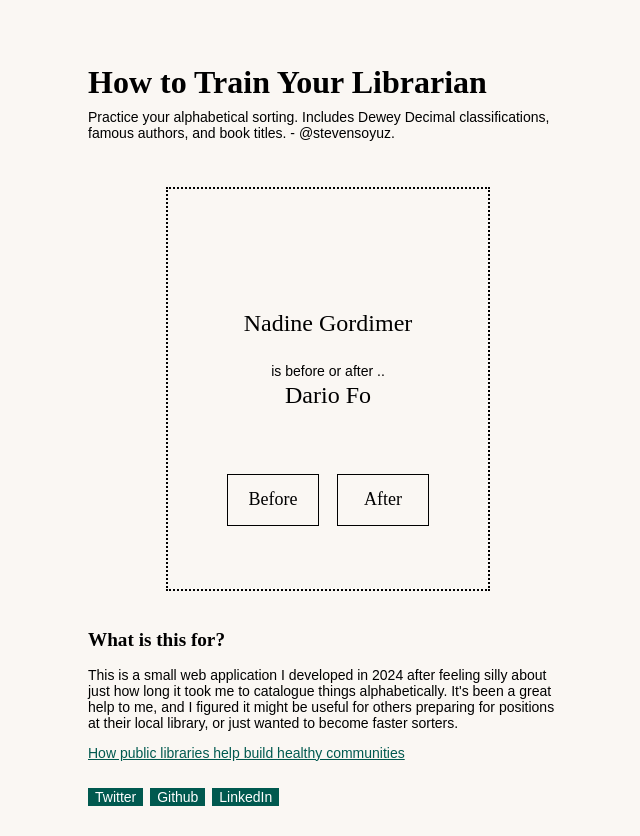
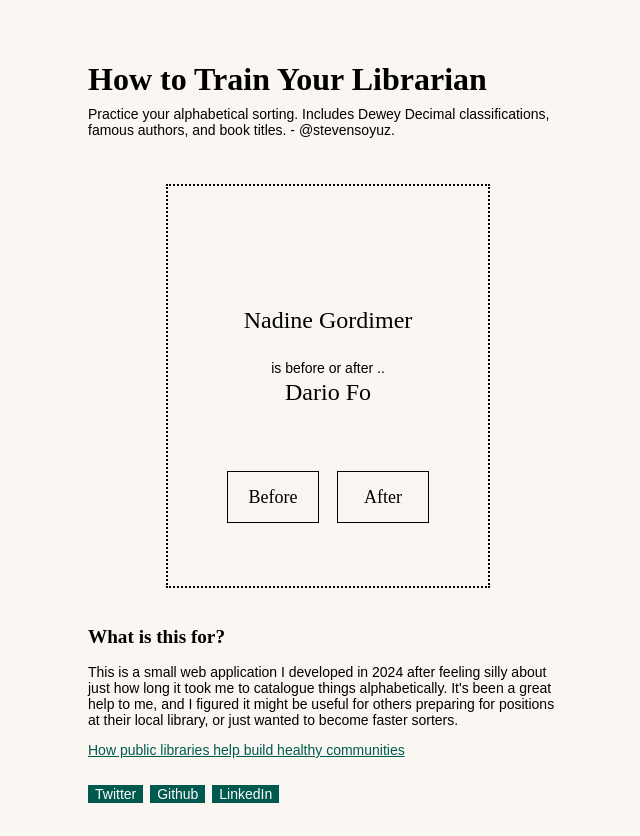
Before and after one commit to stevensoyuz/how-to-train-your-librarian, a plain HTML site: page index.html in a window 1280 px wide. Shown: the whole page, without its empty margins (312-952 px from the left). Drawn offline with Linux system fonts and the light colour scheme; a web font is replaced by a local one.

Commit message:
style: improve layout

```diff
--- a/index.html
+++ b/index.html
@@ -17,15 +17,16 @@
                 max-width: 30em;
                 margin-left: auto;
                 margin-right: auto;
+                padding-top: 40px;
                 padding-left: 20px;
                 padding-right: 20px;
+                padding-bottom: 20px;
             }
             h1, h2 {
                 font-family: "tiffin-latin-variable", serif;
                 font-variation-settings: "wght" 300;
             }
             h1 {
-                margin-top: 4rem;
                 margin-bottom: -0.2em;
             }
             h2 {
```
